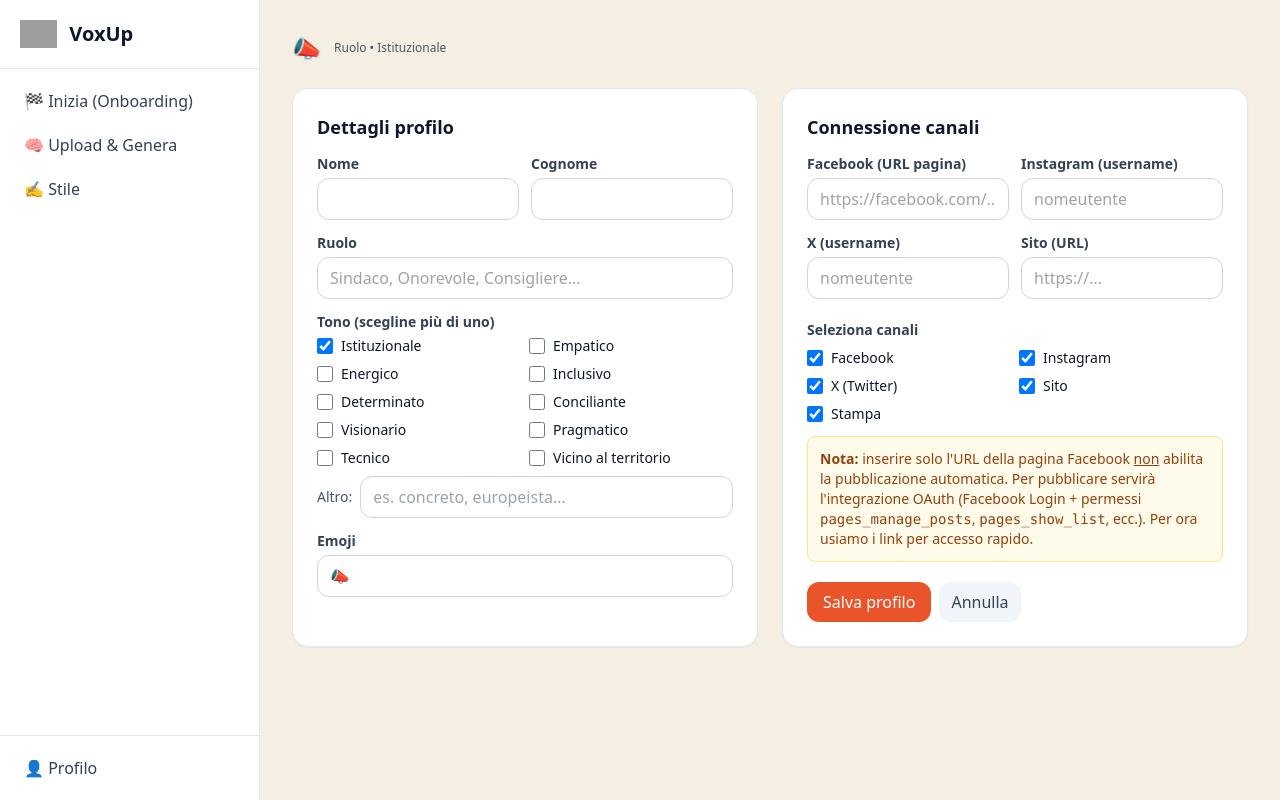
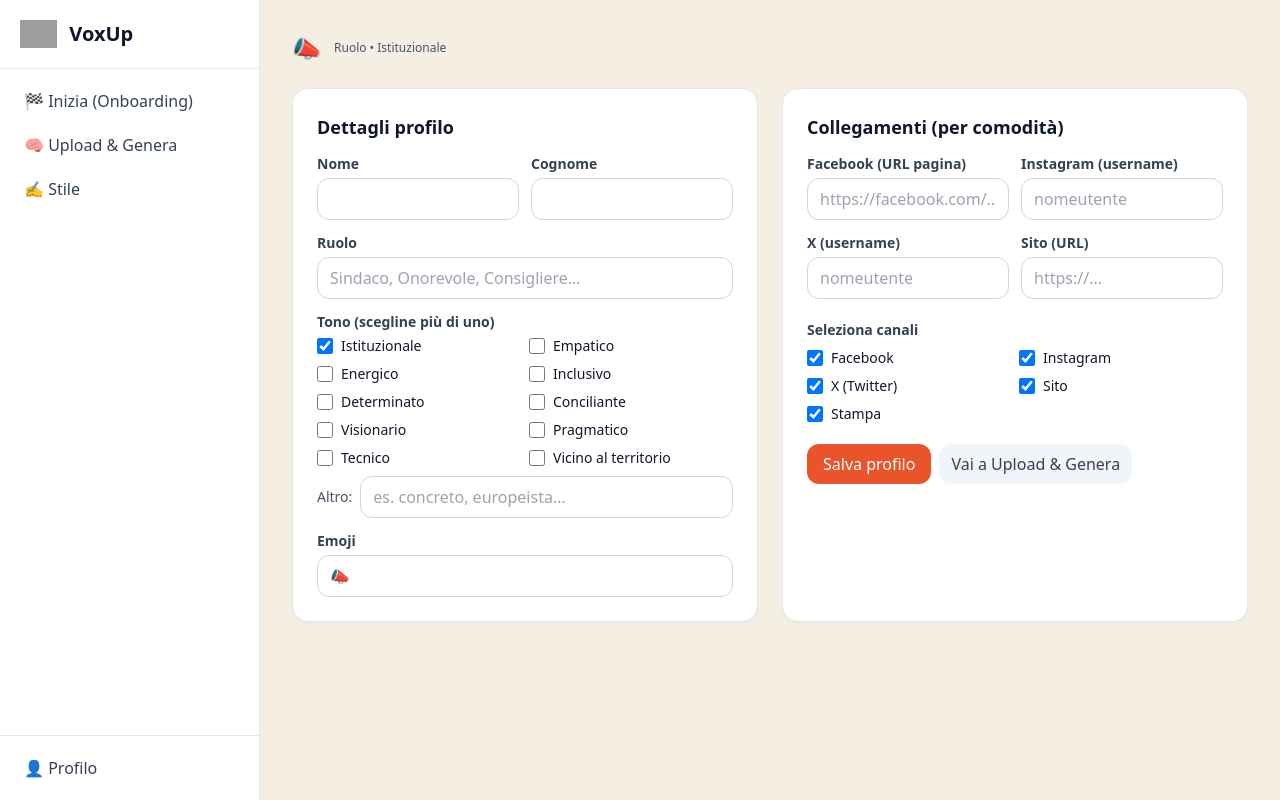
Before and after one commit to lorenzospadotto-debug/noventa-comms-app, a FastAPI app: page /profile in a window 1280 px wide. Run offline with FastAPI, Linux system fonts and the light colour scheme; some libraries are stand-ins or nearby versions; grey boxes are pictures that could not be loaded.

Commit message:
Update profile.html

```diff
--- a/templates/profile.html
+++ b/templates/profile.html
@@ -3,65 +3,36 @@
   <form method="post" class="grid gap-6 md:grid-cols-2">
     <section class="card space-y-3">
       <h2 class="text-lg font-semibold">Dettagli profilo</h2>
-
       <div class="grid grid-cols-1 md:grid-cols-2 gap-3">
-        <div>
-          <label class="label">Nome</label>
-          <input name="first_name" class="input" value="{{ settings.first_name }}" />
-        </div>
-        <div>
-          <label class="label">Cognome</label>
-          <input name="last_name" class="input" value="{{ settings.last_name }}" />
-        </div>
+        <div><label class="label">Nome</label><input name="first_name" class="input" value="{{ settings.first_name }}"></div>
+        <div><label class="label">Cognome</label><input name="last_name" class="input" value="{{ settings.last_name }}"></div>
       </div>
-
-      <div>
-        <label class="label">Ruolo</label>
-        <input name="role" class="input" value="{{ settings.role }}" placeholder="Sindaco, Onorevole, Consigliere…" />
-      </div>
+      <div><label class="label">Ruolo</label><input name="role" class="input" value="{{ settings.role }}" placeholder="Sindaco, Onorevole, Consigliere…"></div>
 
       <div>
         <label class="label">Tono (scegline più di uno)</label>
         {% set opts = ["Istituzionale","Empatico","Energico","Inclusivo","Determinato","Conciliante","Visionario","Pragmatico","Tecnico","Vicino al territorio"] %}
         <div class="grid grid-cols-2 gap-2">
           {% for t in opts %}
-            <label class="flex items-center gap-2 text-sm">
-              <input type="checkbox" name="tones" value="{{ t }}" class="checkbox" {% if settings.tones and t in settings.tones %}checked{% endif %}/>
-              <span>{{ t }}</span>
-            </label>
+            <label class="flex items-center gap-2 text-sm"><input type="checkbox" name="tones" value="{{ t }}" class="checkbox" {% if settings.tones and t in settings.tones %}checked{% endif %}> <span>{{ t }}</span></label>
           {% endfor %}
         </div>
         <div class="mt-2 flex items-center gap-2">
           <span class="text-sm text-slate-600">Altro:</span>
-          <input name="tone_other" class="input" value="{{ settings.tone_other }}" placeholder="es. concreto, europeista…" />
+          <input name="tone_other" class="input" value="{{ settings.tone_other }}" placeholder="es. concreto, europeista…">
         </div>
       </div>
 
-      <div>
-        <label class="label">Emoji</label>
-        <input name="emoji" class="input" value="{{ settings.emoji }}" />
-      </div>
+      <div><label class="label">Emoji</label><input name="emoji" class="input" value="{{ settings.emoji }}"></div>
     </section>
 
     <section class="card space-y-3">
-      <h2 class="text-lg font-semibold">Connessione canali</h2>
+      <h2 class="text-lg font-semibold">Collegamenti (per comodità)</h2>
       <div class="grid grid-cols-1 md:grid-cols-2 gap-3">
-        <div>
-          <label class="label">Facebook (URL pagina)</label>
-          <input name="facebook_url" class="input" value="{{ settings.social.facebook_url }}" placeholder="https://facebook.com/…" />
-        </div>
-        <div>
-          <label class="label">Instagram (username)</label>
-          <input name="instagram_username" class="input" value="{{ settings.social.instagram_username }}" placeholder="nomeutente" />
-        </div>
-        <div>
-          <label class="label">X (username)</label>
-          <input name="x_username" class="input" value="{{ settings.social.x_username }}" placeholder="nomeutente" />
-        </div>
-        <div>
-          <label class="label">Sito (URL)</label>
-          <input name="website_url" class="input" value="{{ settings.social.website_url }}" placeholder="https://…" />
-        </div>
+        <div><label class="label">Facebook (URL pagina)</label><input name="facebook_url" class="input" value="{{ settings.social.facebook_url }}" placeholder="https://facebook.com/…"></div>
+        <div><label class="label">Instagram (username)</label><input name="instagram_username" class="input" value="{{ settings.social.instagram_username }}" placeholder="nomeutente"></div>
+        <div><label class="label">X (username)</label><input name="x_username" class="input" value="{{ settings.social.x_username }}" placeholder="nomeutente"></div>
+        <div><label class="label">Sito (URL)</label><input name="website_url" class="input" value="{{ settings.social.website_url }}" placeholder="https://…"></div>
       </div>
 
       <div class="pt-2">
@@ -70,21 +41,16 @@
         <div class="grid grid-cols-2 gap-2">
           {% for key,label in L.items() %}
             <label class="flex items-center gap-2 text-sm">
-              <input type="checkbox" name="channels" value="{{ key }}" class="checkbox" {% if key in settings.channels %}checked{% endif %} />
+              <input type="checkbox" name="channels" value="{{ key }}" class="checkbox" {% if key in settings.channels %}checked{% endif %}>
               <span>{{ label }}</span>
             </label>
           {% endfor %}
         </div>
       </div>
 
-      <div class="rounded-lg bg-amber-50 border border-amber-200 p-3 text-sm text-amber-800">
-        <strong>Nota:</strong> inserire solo l'URL della pagina Facebook <u>non</u> abilita la pubblicazione automatica.
-        Per pubblicare servirà l'integrazione OAuth (Facebook Login + permessi <code>pages_manage_posts</code>, <code>pages_show_list</code>, ecc.). Per ora usiamo i link per accesso rapido.
-      </div>
-
       <div class="flex gap-2 pt-2">
         <button class="btn-primary" type="submit">Salva profilo</button>
-        <a href="/" class="btn-secondary">Annulla</a>
+        <a href="/compose" class="btn-secondary">Vai a Upload & Genera</a>
       </div>
     </section>
   </form>
```
